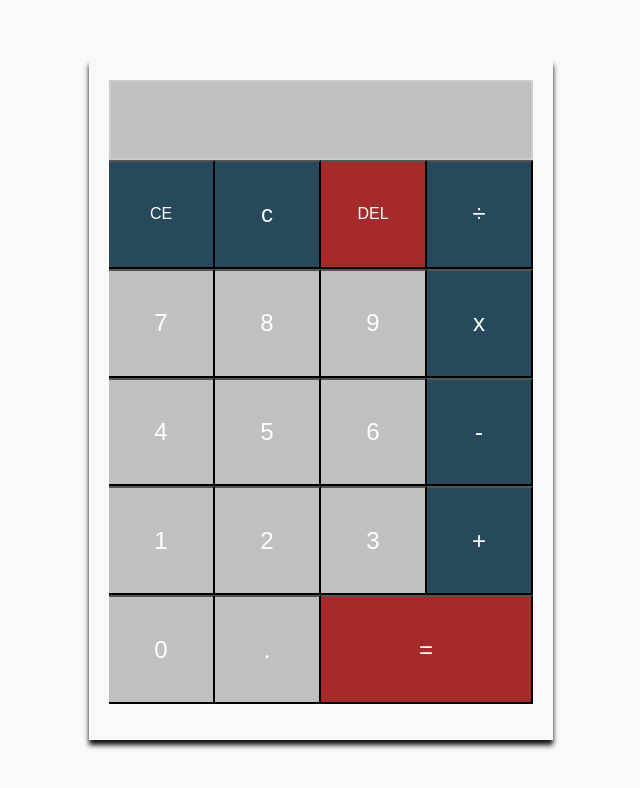
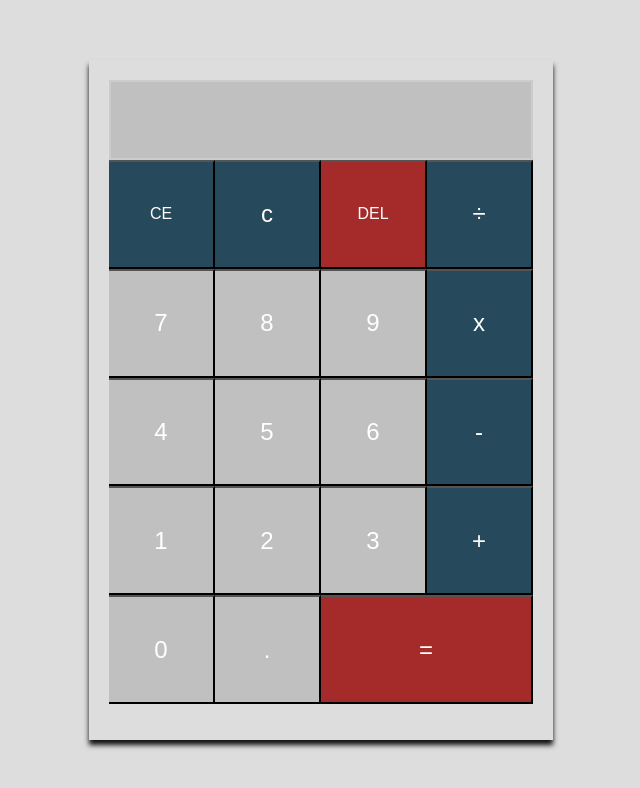
Before and after one commit to Chizober/Calculator, a plain HTML site: page index.html in a window 1280 px wide. Shown: the whole page, without its empty margins (319-959 px from the left). Drawn offline with Linux system fonts and the light colour scheme.

Commit message:
Update index.css

```diff
--- a/index.css
+++ b/index.css
@@ -9,7 +9,6 @@ body{
      overflow: hidden;
      width:100%;
      margin:auto;
-   background:#222;
 }
 
 main {
@@ -19,7 +18,7 @@ main {
     padding:60px 0;
     width:100%;
     height: 100vh;
-   background:#f9f9f9;
+   background:#ddd;
 }
 .container{
     padding:20px;
```
